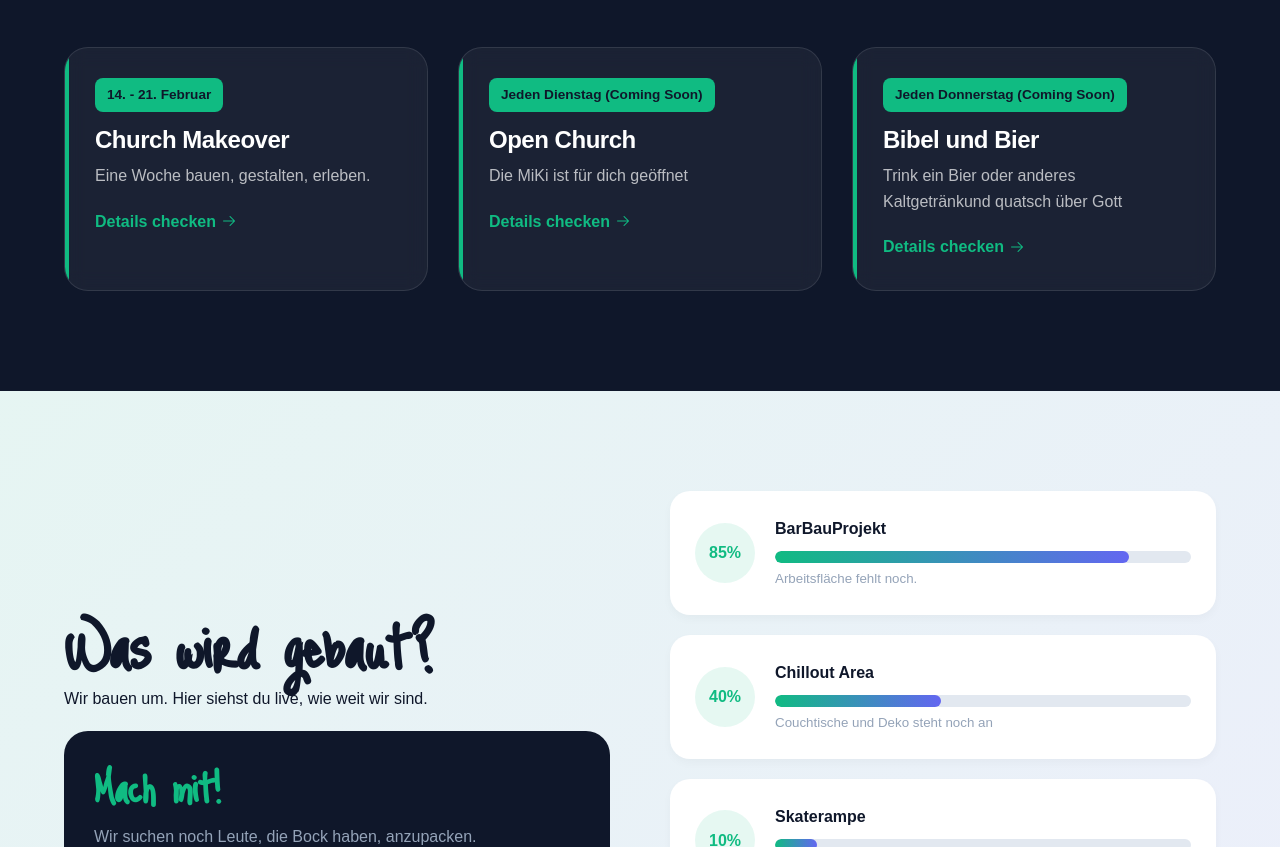
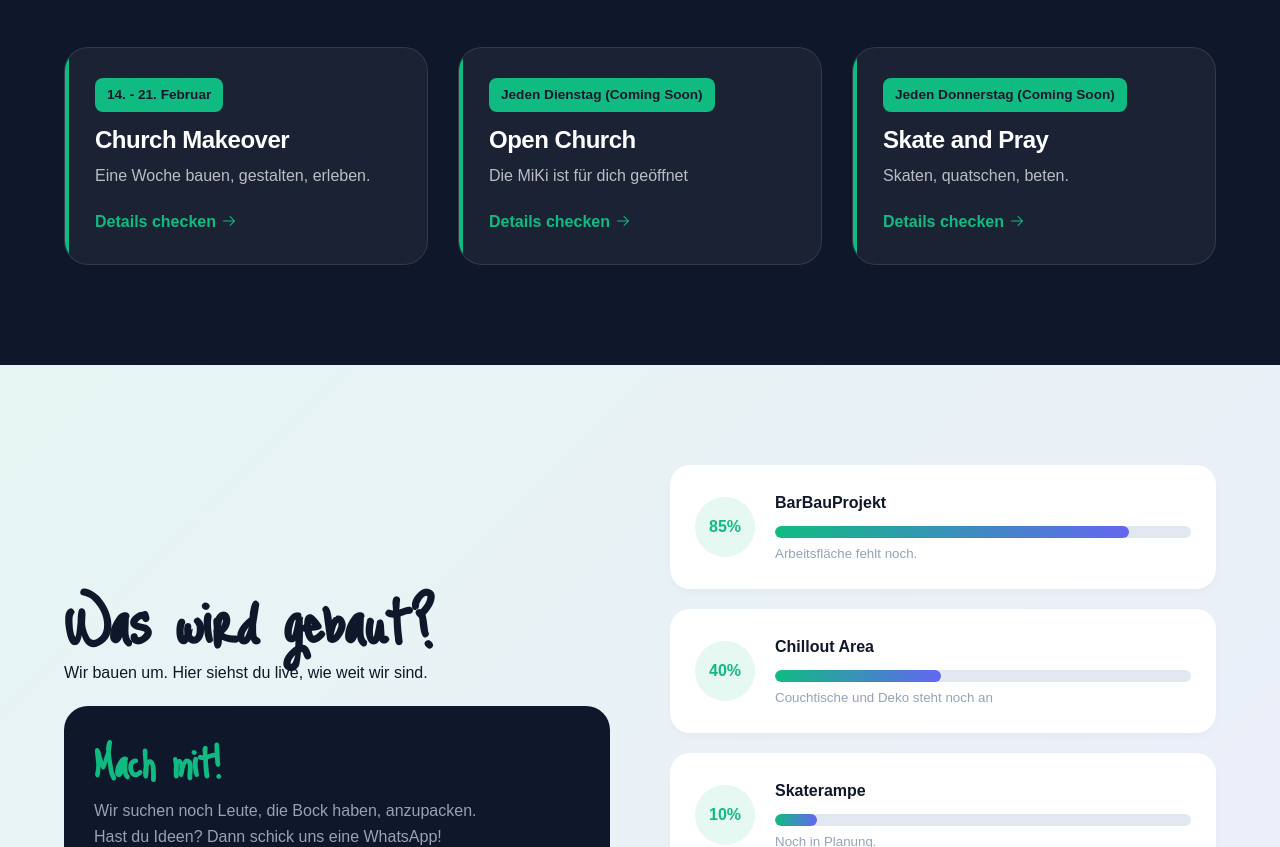
Before and after one commit to 9scp7vvkdr-stack/MiKi, a website: page index.html in a window 1280 px wide. Shown: the part 1008-1855 px from the top of the page. Drawn offline with Linux system fonts and the light colour scheme.

Commit message:
Inhaltliche Anpassung

```diff
--- a/index.html
+++ b/index.html
@@ -961,12 +961,12 @@
                     detailedDesc: "Ob Skaten, Trampolin springen, Hausis machen oder einfach nur mit Freunden chillen - die MiKi ist jeden Dienstag für dich geöffnet! Komm vorbei und erlebe Gemeinschaft."
                 },
                 {
-                    title: "Bibel und Bier",
+                    title: "Skate and Pray",
                     date: "Jeden Donnerstag (Coming Soon)",
-                    desc: "Trink ein Bier oder anderes Kaltgetränkund quatsch über Gott",
+                    desc: "Skaten, quatschen, beten.",
                     location: "Michaelskirche HDH",
                     time: "18:00 - 20:00",
-                    detailedDesc: "Gemeinsam sprechen wir über spannende Bibelthemen bei einem kühlen Getränk. Offen für alle, die Fragen haben oder einfach nur neugierig sind."
+                    detailedDesc: "Skate and Pray - der Name ist Programm! Jeden Donnerstag treffen wir uns in der MiKi, um gemeinsam zu skaten, Scootern, Biken zu quatschen und über Gott zu sprechen. Egal ob du schon immer mal Fragen zum Glauben hattest oder einfach nur coole Leute treffen willst - hier bist du richtig!"
                 }
             ]);
 
```
